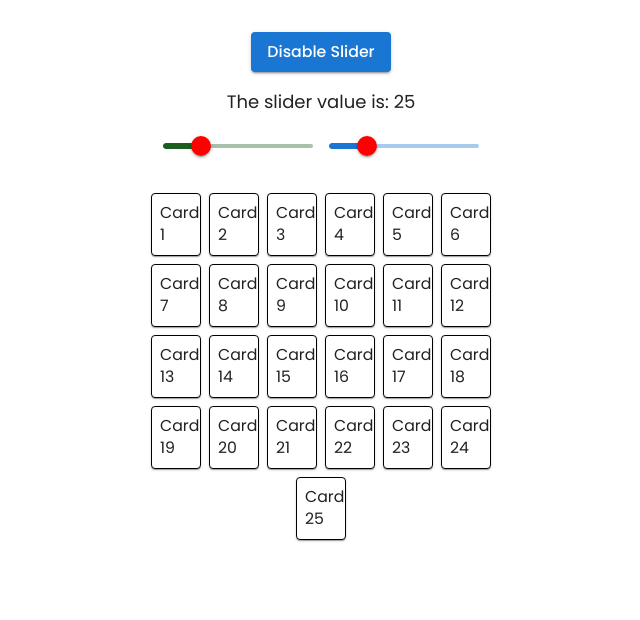
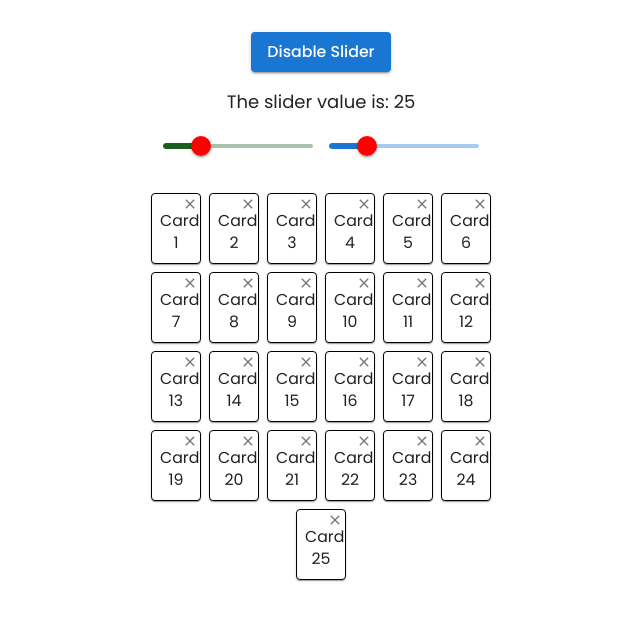
Before and after one commit to mad1982max/react-vite, a React (Vite) app: page / in a window 1280 px wide. Shown: the top 620 px of the page, without its empty margins (319-959 px from the left). Built offline with nearby package versions, Linux system fonts and the light colour scheme.

Commit message:
added del

```diff
--- a/src/components/Cards/CardList.tsx
+++ b/src/components/Cards/CardList.tsx
@@ -1,18 +1,48 @@
-import { Card, Stack, Typography } from "@mui/material";
-import { generateDataArray } from "../../utils/cardGenerator";
+import { Card, IconButton, Stack, Typography } from "@mui/material";
 import { use } from "react";
 import { AppContext } from "../../context/sliderContext";
+import { Close } from "@mui/icons-material";
 
 export const CardList = () => {
-    const { sliderValue } = use(AppContext);
-    const list = generateDataArray(sliderValue);
-    return <Stack gap={1} alignItems="center" marginTop={4} direction='row' flexWrap='wrap' justifyContent='center'>
+    const { list, deleteCardById } = use(AppContext);
+
+    const handleDelete = (id: string) => {
+        deleteCardById(id);
+    };
+
+    return (
+        <Stack gap={1} alignItems="center" marginTop={4} direction="row" flexWrap="wrap" justifyContent="center">
             {list.map((item) => (
-            <Card sx={{ padding: 1, border: '1px solid black', borderRadius: 1, width: '50px' }} key={item.id}>
-                <Typography variant="body2">
+                <Card
+                    sx={{
+                        padding: 1,
+                        border: "1px solid black",
+                        borderRadius: 1,
+                        width: "50px",
+                        textAlign: "center",
+                        position: "relative",
+                    }}
+                    key={item.id}
+                >
+                    <Typography variant="body2" sx={{ marginTop: "8px" }}>
                         {item.name}
                     </Typography>
+                    <IconButton
+                        size="small"
+                        aria-label="delete"
+                        onClick={() => handleDelete(item.id)}
+                        sx={{
+                            position: "absolute",
+                            top: 0,
+                            right: 0,
+                            padding: "2px",
+                            "&:hover": { backgroundColor: "salmon", color: "white" },
+                        }}
+                    >
+                        <Close fontSize="small" sx={{ width: "16px", height: "16px" }} />
+                    </IconButton>
                 </Card>
             ))}
         </Stack>
-}
+    );
+};
--- a/src/context/sliderContext.tsx
+++ b/src/context/sliderContext.tsx
@@ -1,22 +1,27 @@
 import { createContext } from "react";
+import type { CardData } from "../utils/cardGenerator";
 
 interface ContextState {
     sliderValue: number;
     isSliderDisabled: boolean;
+    list: CardData[];
 }
 
 interface ContextActions {
     setSliderValue: (value: number) => void;
     setIsSliderDisabled: (value: boolean) => void;
+    deleteCardById: (id: string) => void;
 }
 
 export const initialContextState: ContextState = {
     sliderValue: 25,
     isSliderDisabled: false,
+    list: [],
 }
 
 export const AppContext = createContext<ContextState & ContextActions>({
     ...initialContextState,
     setSliderValue: () => { },
     setIsSliderDisabled: () => { },
+    deleteCardById: () => { },
 });
--- a/src/context/sliderContextProvider.tsx
+++ b/src/context/sliderContextProvider.tsx
@@ -1,12 +1,35 @@
 import { useState } from "react";
 import { AppContext, initialContextState } from "./sliderContext";
+import { generateDataArray } from "../utils/cardGenerator";
+import { defineMaxId } from "../utils/defineMaxId";
 
 export const AppSliderProvider = ({ children }: { children: React.ReactNode }) => {
 
-    const [sliderValue, setSliderValue] = useState(initialContextState.sliderValue);
+    const [sliderValue, setSliderValueState] = useState(initialContextState.sliderValue);
     const [isSliderDisabled, setIsSliderDisabled] = useState(initialContextState.isSliderDisabled);
+    const [list, setList] = useState(generateDataArray(initialContextState.sliderValue));
 
-    return <AppContext.Provider value={{ sliderValue, setSliderValue, isSliderDisabled, setIsSliderDisabled }}>
+    const setSliderValue = (value: number) => {
+        setSliderValueState(value);
+        setList((prevList) => {
+            if (value > prevList.length) {
+                const cardsToAdd = value - prevList.length;
+                const maxId = defineMaxId(prevList);
+                const newCards = generateDataArray(cardsToAdd, maxId + 1);
+                return [...prevList, ...newCards];
+            }
+
+            return prevList.slice(0, value);
+        });
+    };
+
+    const deleteCardById = (id: string) => {
+        setList((prevList) => prevList.filter((item) => item.id !== id));
+        setSliderValueState((prevValue) => Math.max(prevValue - 1, 0));
+        setIsSliderDisabled(true);
+    };
+
+    return <AppContext.Provider value={{ sliderValue, setSliderValue, isSliderDisabled, setIsSliderDisabled, list, deleteCardById }}>
         {children}
     </AppContext.Provider>
 }
--- a/src/utils/cardGenerator.ts
+++ b/src/utils/cardGenerator.ts
@@ -1,8 +1,10 @@
+
+
 export type CardData = {
     id: string;
     name: string;
 }
 
-export const generateDataArray = (sliderValue: number): CardData[] => {
-    return Array.from({ length: sliderValue }, (_, i) => ({ id: String(i + 1), name: `Card ${i + 1}` }));
+export const generateDataArray = (sliderValue: number, from: number = 1): CardData[] => {
+    return Array.from({ length: sliderValue }, (_, i) => ({ id: crypto.randomUUID(), name: `Card ${i + from}` }));
 }
--- /dev/null
+++ b/src/utils/defineMaxId.ts
@@ -0,0 +1,10 @@
+import type { CardData } from "./cardGenerator";
+
+export const defineMaxId = (list: CardData[]): number => {
+
+    const dataArray = list.map(item => {
+        const idNumber = item.name.split(" ")[1] || "0";
+        return parseInt(idNumber, 10);
+    });
+    return Math.max(...dataArray, 0);
+}
```
Also changed, not shown: 2 other files (tests, documents, lock files or other folders). Lines whose indentation alone changed are shown as unchanged.
